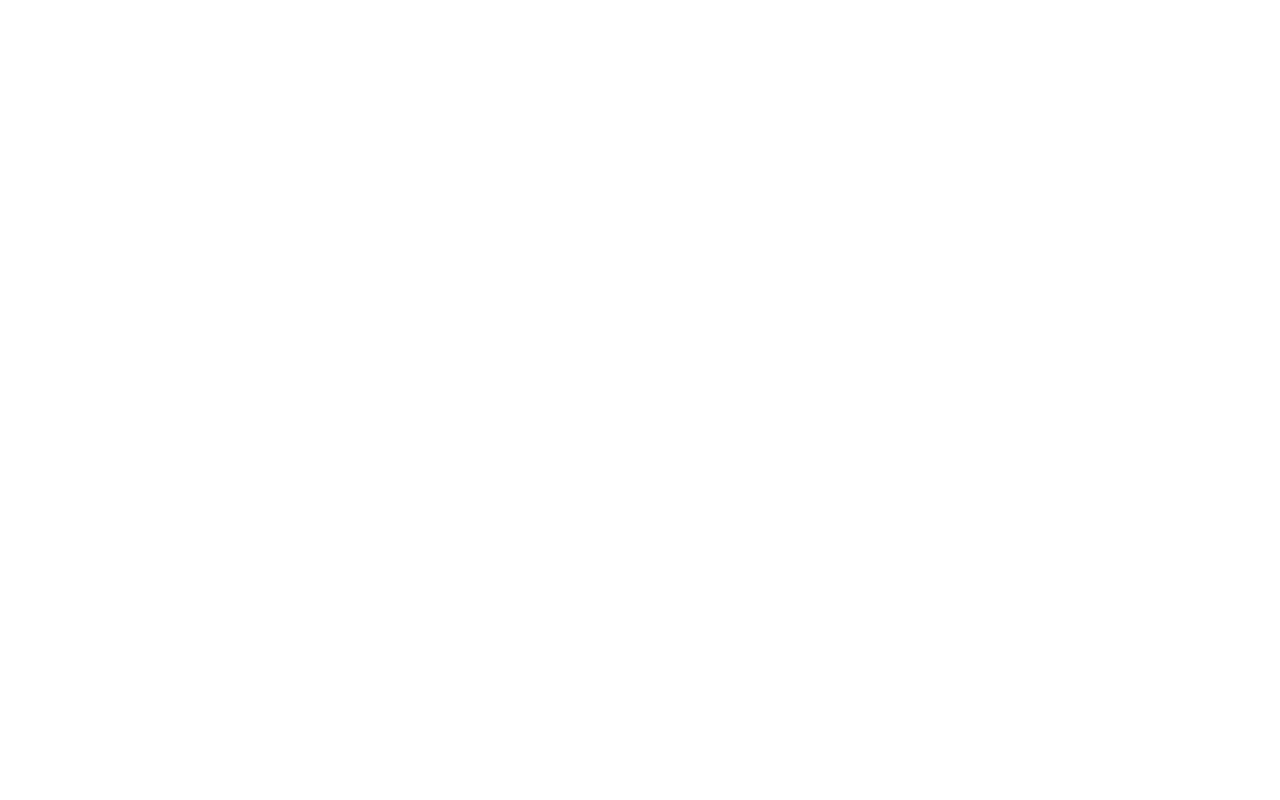
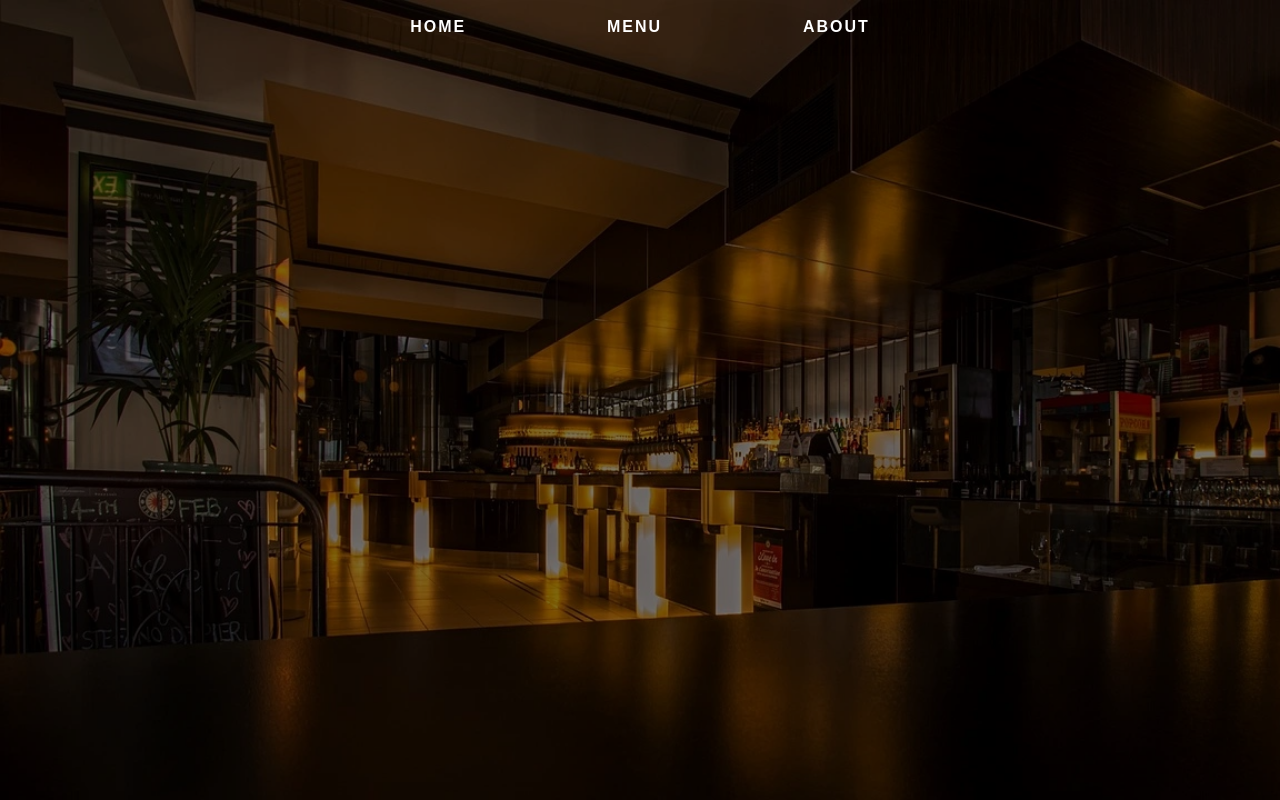
Before and after one commit to Thaigp00/restaurant-page, a website built with webpack: page src/template.html in a window 1280 px wide. Built offline with nearby package versions, Linux system fonts and the light colour scheme.

Commit message:
Make background with nav buttons

```diff
--- a/src/style.css
+++ b/src/style.css
@@ -0,0 +1,50 @@
+* {
+    box-sizing: content-box;
+    padding: 0;
+    margin: 0;
+}
+
+body {
+    background: url(./img/bg.webp) no-repeat;
+    background-size: cover;
+    display: flex;
+    flex-direction: column;
+    min-height: 100vh;
+}
+
+nav, #content {
+    background-color: rgba(0, 0, 0, 0.5);
+}
+
+nav {
+    display: flex;
+    justify-content: center;
+    gap: 10%;
+    padding: 16px;
+}
+
+nav button {
+    padding: 2px 8px;
+    border: none;
+    border-bottom: 2px solid transparent;
+    background-color: transparent;
+    color: white;
+    font-size: 1rem;
+    font-weight: bold;
+    text-transform: uppercase;
+    letter-spacing: 2px;
+    box-shadow: 100px 100px 100px black;
+
+    &:hover {
+        cursor: pointer;
+        border-bottom-color: #6F00FF;
+    }
+
+    &:active {
+        filter: brightness(0.8);
+    }
+}
+
+#content {
+    flex: 1;
+}
--- a/src/template.html
+++ b/src/template.html
@@ -6,6 +6,13 @@
     <title>Restaurant Page</title>
 </head>
 <body>
-
+    <header>
+        <nav>
+            <button type="button">Home</button>
+            <button type="button">Menu</button>
+            <button type="button">About</button>
+        </nav>
+    </header>
+    <div id="content"></div>
 </body>
 </html>
```
Also changed, not shown: src/img/bg.webp (added).
